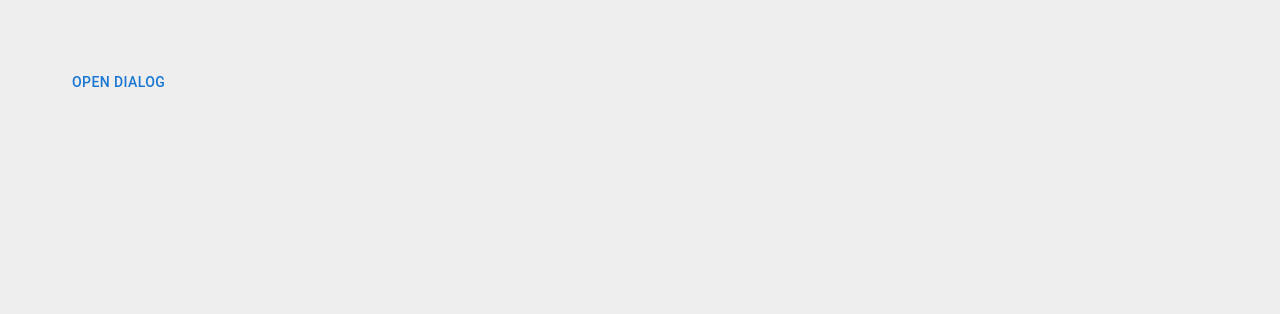
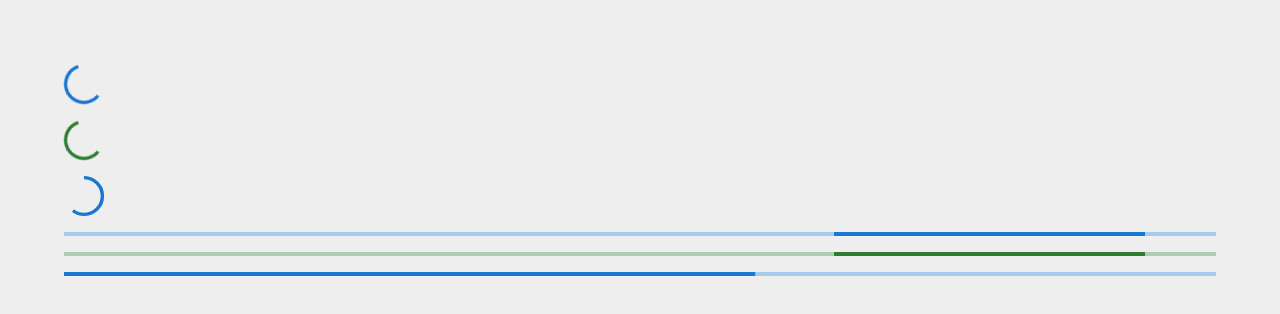
Before and after one commit to QuangMinh1411/react-design, a React (Vite) app in the folder mui-basic/: page / in a window 1280 px wide. Shown: the top 314 px of the page. Built offline with nearby package versions, Linux system fonts and the light colour scheme.

Commit message:
Progress

```diff
--- a/mui-basic/src/App.jsx
+++ b/mui-basic/src/App.jsx
@@ -27,7 +27,8 @@
 // import MuiChip from './components/MuiChip';
 // import MuiToolTip from './components/MuiToolTip';
 // import MuiTable from './components/MuiTable';
-import MuiDialog from './components/MuiDialog';
+// import MuiDialog from './components/MuiDialog';
+import MuiProgress from './components/MuiProgress';
 function App() {
 
   return (
@@ -58,7 +59,8 @@
       {/* <MuiTable /> */}
       {/* <MuiAlert /> */}
       {/* <MuiSnackBar /> */}
-      <MuiDialog />
+      {/* <MuiDialog /> */}
+      <MuiProgress />
     </div>
   )
 }
--- /dev/null
+++ b/mui-basic/src/components/MuiProgress.jsx
@@ -0,0 +1,17 @@
+
+import {Stack,CircularProgress,LinearProgress} from '@mui/material'
+const MuiProgress = () => {
+  return (
+    <Stack spacing={2}>
+        <CircularProgress />
+        <CircularProgress color='success' />
+        <CircularProgress variant='determinate' value={60} />
+
+        <LinearProgress />
+        <LinearProgress color='success' />
+        <LinearProgress variant='determinate' value={60} />
+    </Stack>
+  )
+}
+
+export default MuiProgress
```
